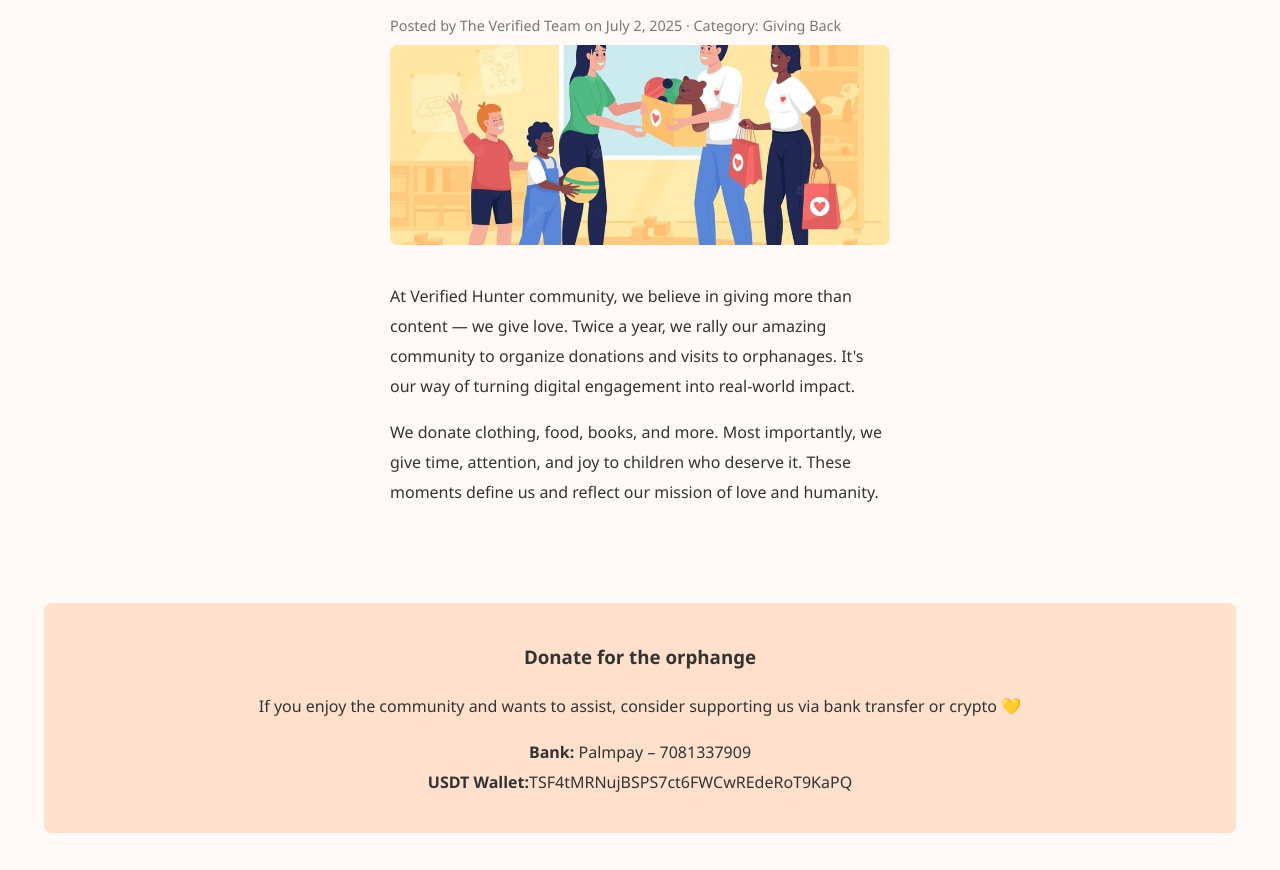
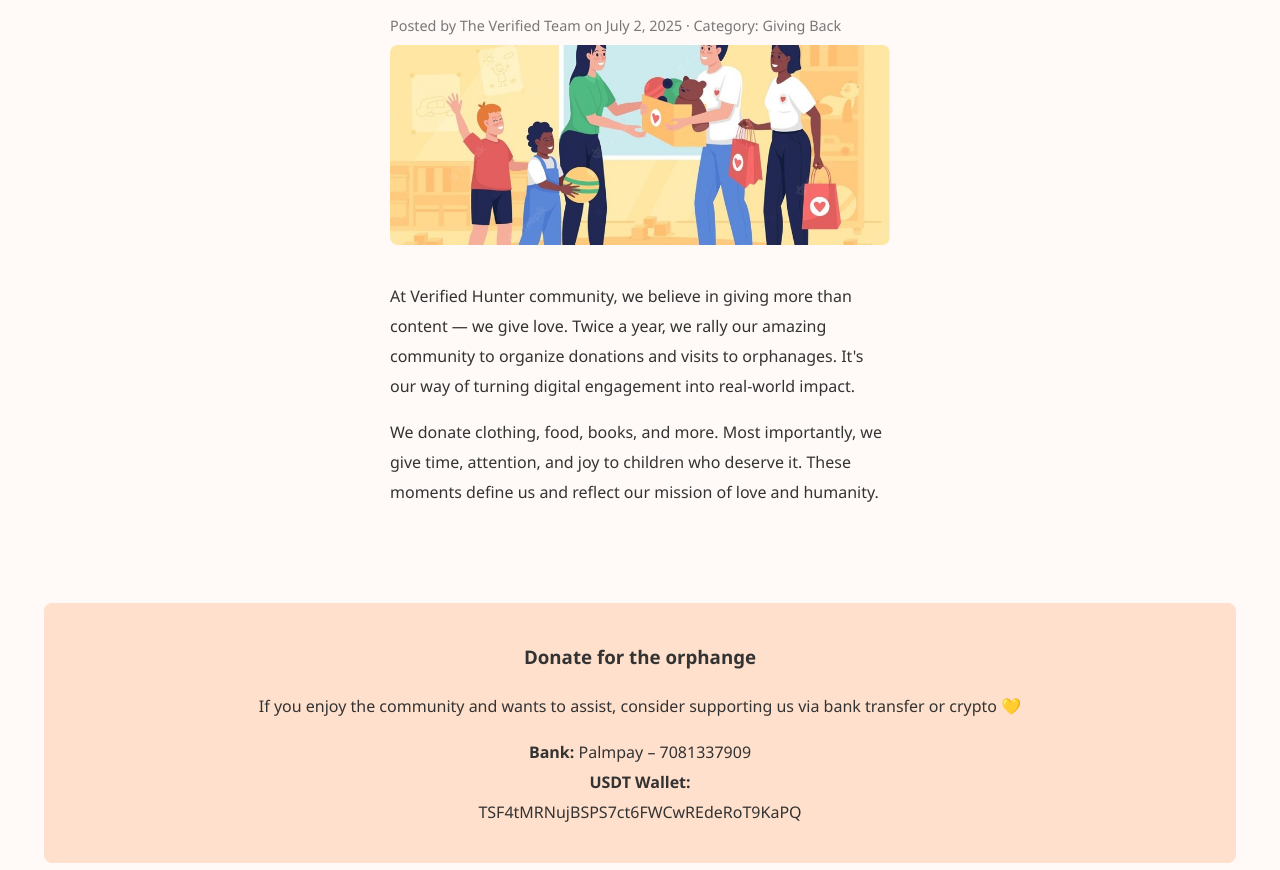
Before and after one commit to Jazz-mann/verified, a plain HTML site: page blog/donations.html in a window 1280 px wide. Shown: the part 395-1265 px from the top of the page. Drawn offline with Linux system fonts and the light colour scheme.

Commit message:
Update donations.html

```diff
--- a/blog/donations.html
+++ b/blog/donations.html
@@ -29,7 +29,7 @@
   <div class="donate">
       <h3>Donate for the orphange </h3>
       <p>If you enjoy the community and wants to assist, consider supporting us via bank transfer or crypto 💛</p>
-      <p><strong>Bank:</strong> Palmpay – 7081337909<br><strong>USDT Wallet:</strong>TSF4tMRNujBSPS7ct6FWCwREdeRoT9KaPQ</p>
+      <p><strong>Bank:</strong> Palmpay – 7081337909<br><strong>USDT Wallet:</strong><br>TSF4tMRNujBSPS7ct6FWCwREdeRoT9KaPQ</p>
     </div>
 
     <main class="container">
```
